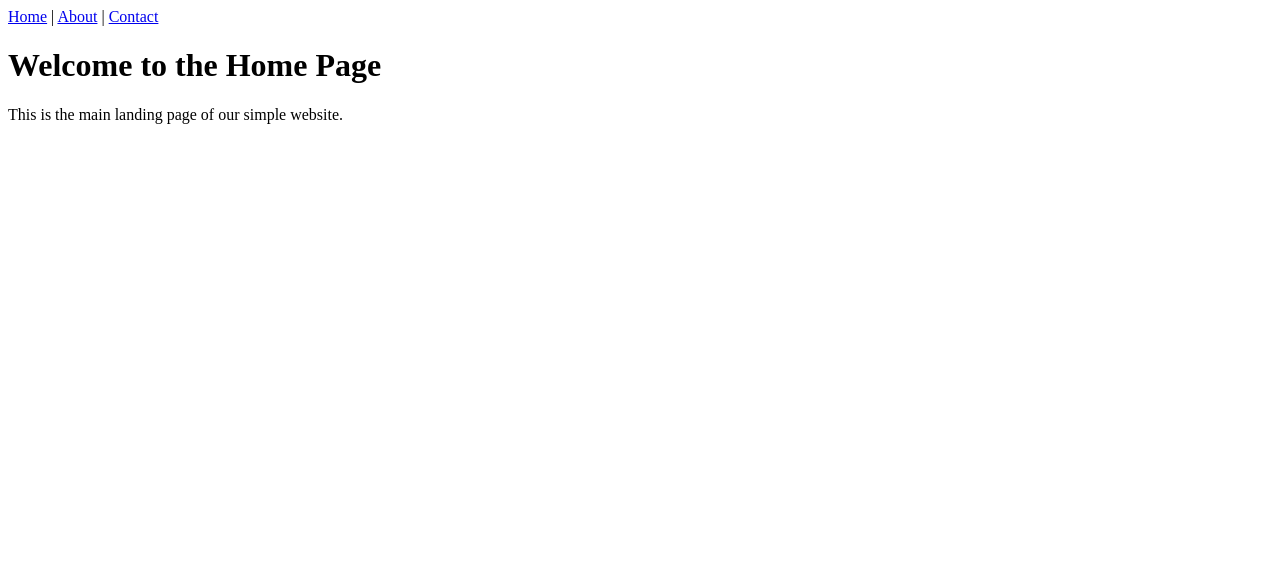
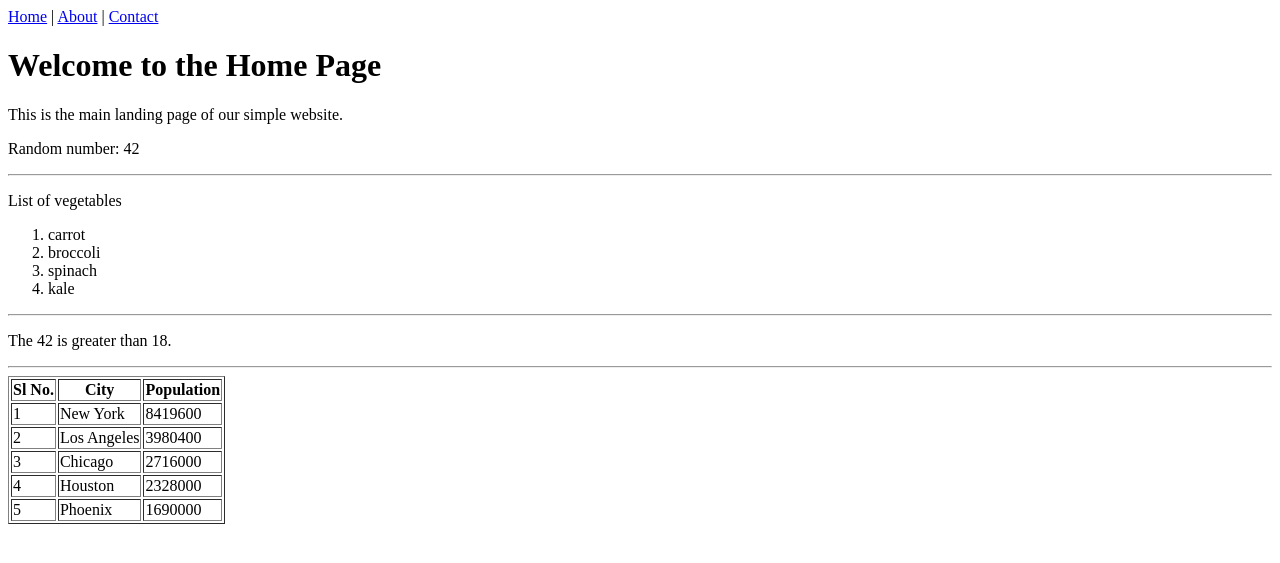
Before and after one commit to debnath-koushik/Django, a Django app: page / in a window 1280 px wide. Shown: the top 563 px of the page. Run offline with Django 4.2, Linux system fonts and the light colour scheme.

Commit message:
using django template inside home page

```diff
--- a/core/home/templates/home.html
+++ b/core/home/templates/home.html
@@ -18,5 +18,35 @@
     </nav> -->
     <h1>Welcome to the Home Page</h1>
     <p>This is the main landing page of our simple website.</p>
+
+    <p>Random number: {{ rand_num }}</p>
+    <hr>
+    <p>List of vegetables</p>
+    <ol>
+        {% for vegetable in vegetables %}
+            <li>{{ vegetable }}</li>
+        {% endfor %}
+    </ol>
+    <hr>
+    {% if rand_num > 18 %}
+        <p>The {{rand_num}} is greater than 18.</p>
+    {% else %}
+        <p>The {{rand_num}} is less than or equal to 18.</p>
+    {% endif %}
+    <hr>
+    <table border="1">
+        <tr>
+            <th>Sl No.</th>
+            <th>City</th>
+            <th>Population</th>
+        </tr>
+        {% for city in cities %}
+            <tr>
+                <td>{{ forloop.counter }}</td>
+                <td>{{ city.name }}</td>
+                <td>{{ city.population }}</td>
+            </tr>
+        {% endfor %}
+    </table>
 </body>
 </html>
--- a/core/home/views.py
+++ b/core/home/views.py
@@ -1,11 +1,24 @@
 from django.shortcuts import render
 from django.http import HttpResponse
+import random
 # Create your views here.
 
 
 def index(request):
     # return HttpResponse("Hello, world. You're at the home index.")
-    return render(request, 'home.html')
+    rand_num = random.randint(1, 100)
+    vegetables = ['carrot', 'broccoli', 'spinach', 'kale']
+    cities = [
+                {'name': 'New York', 'population': 8419600},
+                {'name': 'Los Angeles', 'population': 3980400},
+                {'name': 'Chicago', 'population': 2716000},
+                {'name': 'Houston', 'population': 2328000},
+                {'name': 'Phoenix', 'population': 1690000}
+            ]
+    context = {'rand_num': rand_num,
+               'vegetables': vegetables,
+               'cities': cities}
+    return render(request, 'home.html', context=context)
 
 def about(request):
     # return HttpResponse("This is the about page.")
```
